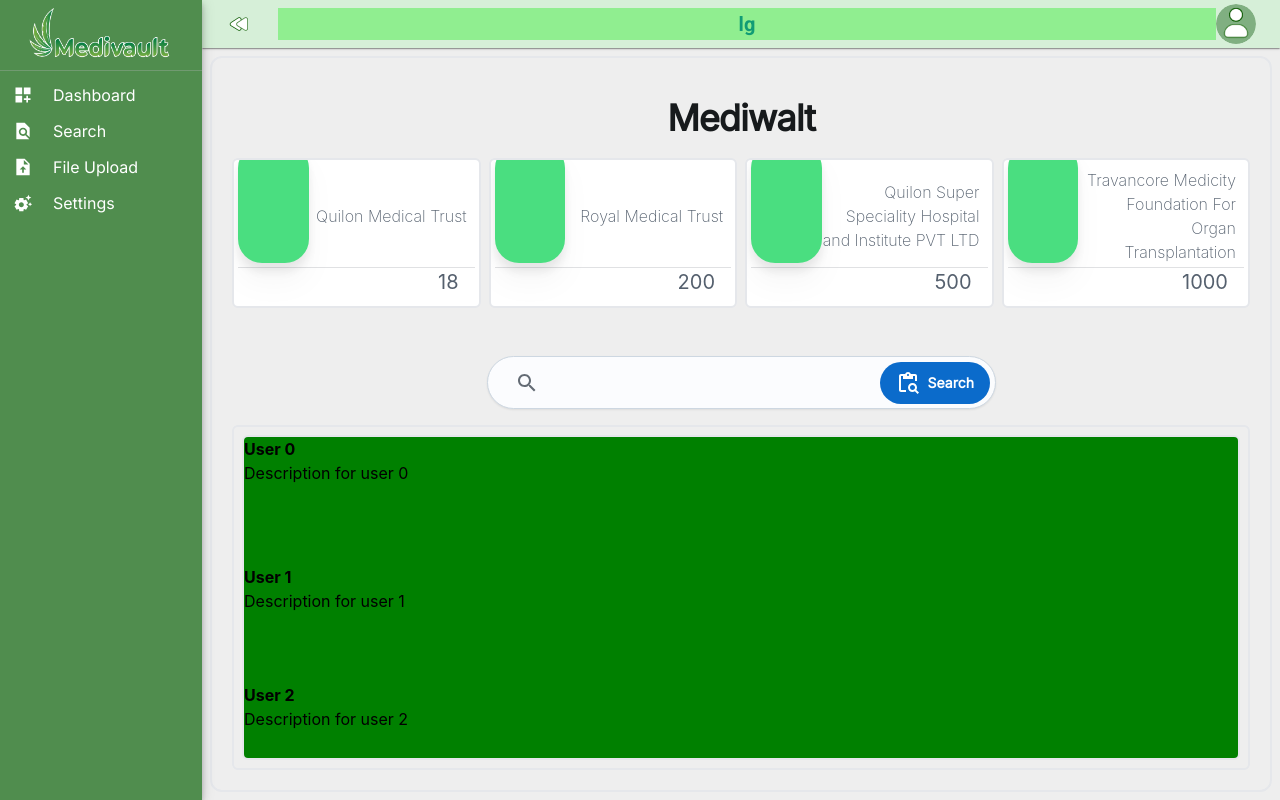
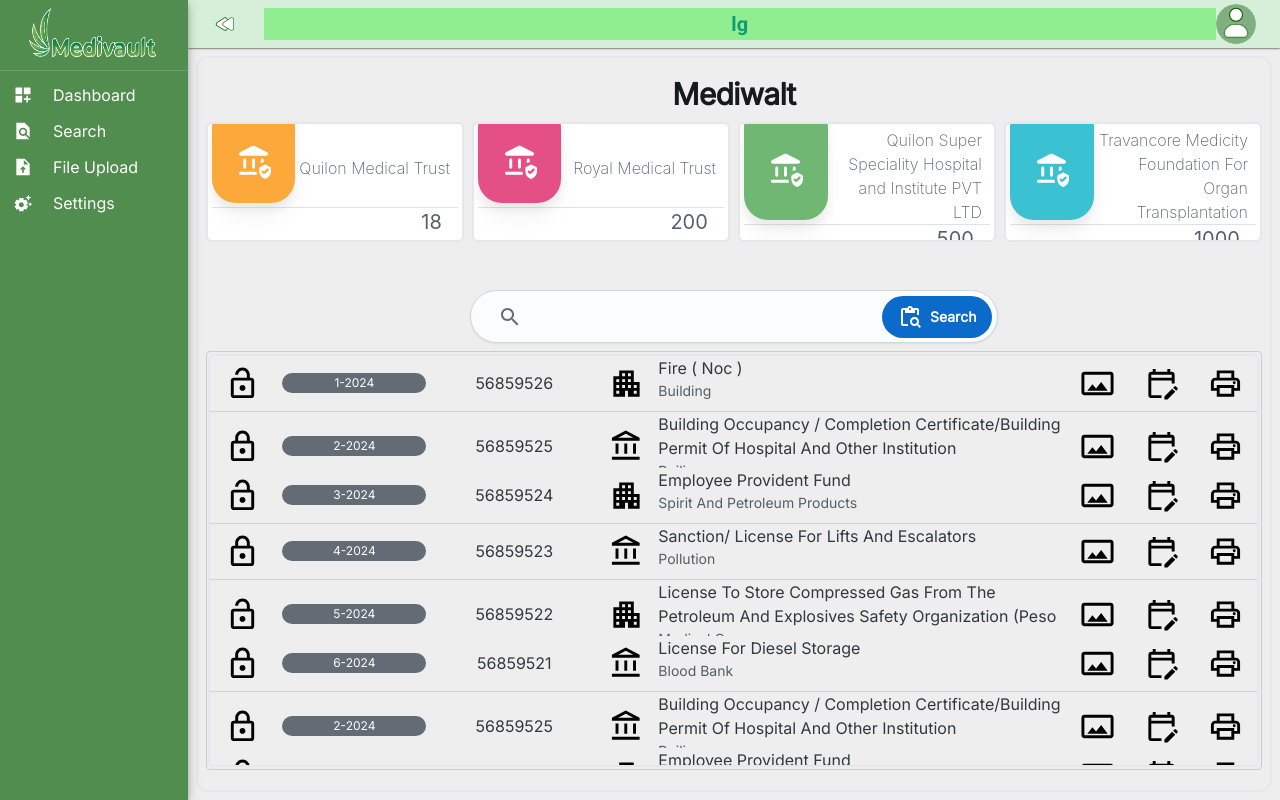
Before and after one commit to itmedicity/medfile_front, a React (Create React App) app: page /Home/Dashboard in a window 1280 px wide. Built offline with nearby package versions, Linux system fonts and the light colour scheme.

Commit message:
desing 10%

```diff
--- a/src/Modules/Dashboard/Dashboard.jsx
+++ b/src/Modules/Dashboard/Dashboard.jsx
@@ -1,51 +1,79 @@
-import { Box, Button, Divider, Input, Typography } from '@mui/joy'
+import { Box, Button, Divider, Input, Sheet, Typography, styled } from '@mui/joy'
+import Grid from '@mui/material/Grid2';
 import React, { memo, useMemo } from 'react'
-import { baseColor } from '../../Constant/Constant'
+import { baseColor, screenHeight } from '../../Constant/Constant'
 import fileIcon1 from '../../assets/Project.gif'
 import ScreenCheck from '../../Components/ScreenCheck'
 import AutocompletedMainSearch from '../../Components/AutocompletedMainSearch'
 import SearchOutlinedIcon from '@mui/icons-material/SearchOutlined';
 import ContentPasteSearchOutlinedIcon from '@mui/icons-material/ContentPasteSearchOutlined';
 import { Virtuoso } from 'react-virtuoso'
+import AssuredWorkloadRoundedIcon from '@mui/icons-material/AssuredWorkloadRounded';
+import HttpsOutlinedIcon from '@mui/icons-material/HttpsOutlined';
+import LockOpenOutlinedIcon from '@mui/icons-material/LockOpenOutlined';
+import AccountBalanceOutlinedIcon from '@mui/icons-material/AccountBalanceOutlined';
+import ApartmentOutlinedIcon from '@mui/icons-material/ApartmentOutlined';
+
+import PanoramaOutlinedIcon from '@mui/icons-material/PanoramaOutlined';
+import EditCalendarOutlinedIcon from '@mui/icons-material/EditCalendarOutlined';
+import LocalPrintshopOutlinedIcon from '@mui/icons-material/LocalPrintshopOutlined';
+// const Item = styled(Sheet)(({ theme }) => ({
+//     backgroundColor: '#fff',
+//     ...theme.typography['body-sm'],
+//     padding: theme.spacing(1),
+//     textAlign: 'center',
+//     borderRadius: 4,
+//     color: theme.vars.palette.text.secondary,
+//     ...theme.applyStyles('dark', {
+//         backgroundColor: theme.palette.background.level1,
+//     }),
+// }));
 
 const Dashboard = () => {
 
-    const users = useMemo(() => {
-        return Array.from({ length: 200 }, (_, index) => ({
-            name: `User ${index}`,
-            bgColor: `hsl(${Math.random() * 360}, 70%, 80%)`,
-            size: Math.floor(Math.random() * 40) + 100,
-            description: `Description for user ${index}`
-        }))
-    }, [])
+    const users = [
+        { id: '1-2024', iconStat: true, docNo: 56859526, trstIcon: false, docHead: 'Fire ( NOC )', docCat: 'Building', docSub: 'Builing' },
+        { id: '2-2024', iconStat: false, docNo: 56859525, trstIcon: true, docHead: 'Building Occupancy / Completion Certificate/Building permit of Hospital and Other Institution', docCat: 'Builing', docSub: 'Builing' },
+        { id: '3-2024', iconStat: true, docNo: 56859524, trstIcon: false, docHead: 'Employee Provident Fund', docCat: 'Spirit and Petroleum products', docSub: 'Builing' },
+        { id: '4-2024', iconStat: false, docNo: 56859523, trstIcon: true, docHead: 'Sanction/ License for Lifts and escalators', docCat: 'POLLUTION', docSub: 'Blood Bank' },
+        { id: '5-2024', iconStat: true, docNo: 56859522, trstIcon: false, docHead: 'License to Store Compressed Gas from the Petroleum and Explosives Safety Organization (PESO', docCat: 'MEDICAL GAS', docSub: 'ORGAN TRANSPLANT' },
+        { id: '6-2024', iconStat: false, docNo: 56859521, trstIcon: true, docHead: 'License for Diesel Storage', docCat: 'Blood Bank', docSub: 'RADIOLOGY ' },
+        { id: '2-2024', iconStat: false, docNo: 56859525, trstIcon: true, docHead: 'Building Occupancy / Completion Certificate/Building permit of Hospital and Other Institution', docCat: 'Builing', docSub: 'Builing' },
+        { id: '3-2024', iconStat: true, docNo: 56859524, trstIcon: false, docHead: 'Employee Provident Fund', docCat: 'Spirit and Petroleum products', docSub: 'Builing' },
+        { id: '4-2024', iconStat: false, docNo: 56859523, trstIcon: true, docHead: 'Sanction/ License for Lifts and escalators', docCat: 'POLLUTION', docSub: 'Blood Bank' },
+        { id: '6-2024', iconStat: false, docNo: 56859521, trstIcon: true, docHead: 'License for Diesel Storage', docCat: 'Blood Bank', docSub: 'RADIOLOGY ' },
+        { id: '2-2024', iconStat: false, docNo: 56859525, trstIcon: true, docHead: 'Building Occupancy / Completion Certificate/Building permit of Hospital and Other Institution', docCat: 'Builing', docSub: 'Builing' },
+        { id: '3-2024', iconStat: true, docNo: 56859524, trstIcon: false, docHead: 'Employee Provident Fund', docCat: 'Spirit and Petroleum products', docSub: 'Builing' },
+    ]
 
     const a = [
-        { id: 18, name: 'Quilon Medical Trust' },
-        { id: 200, name: 'Royal Medical Trust' },
-        { id: 500, name: 'Quilon Super Speciality Hospital and Institute PVT LTD' },
-        { id: 1000, name: 'Travancore Medicity Foundation For Organ Transplantation' },
+        { id: 18, name: 'Quilon Medical Trust', bgColor: '#fc930a' },
+        { id: 200, name: 'Royal Medical Trust', bgColor: '#de2567' },
+        { id: 500, name: 'Quilon Super Speciality Hospital and Institute PVT LTD', bgColor: '#4ba64f' },
+        { id: 1000, name: 'Travancore Medicity Foundation For Organ Transplantation', bgColor: '#0ab3c7' },
     ]
 
     return (
-        <Box className="flex flex-grow flex-col border-2 m-2 rounded-xl p-5 py-5 overflow-scroll"  >
-            <Typography level='h1' textAlign='center' sx={{ p: 2 }} >Mediwalt</Typography>
-            <Box className="flex  justify-center items-center gap-2 flex-wrap flex-col sm:flex-col xl:flex-row md:flex-col" >
+        <Box className="flex flex-col border-2 m-2 rounded-xl p-2 pb-5 overflow-scroll w-full" >
+            <Typography level='h2' textAlign='center' sx={{ p: 1 }} >Mediwalt</Typography>
+            <Grid container spacing={1} sx={{ flexGrow: 1 }}>
                 {a.map((val, idx) => (
+                    <Grid size={{ xs: 12, sm: 6, md: 6, lg: 3, xl: 3 }}>
                         <Box
                             key={idx}
                             className="flex flex-1 border-2 rounded-md p-1 flex-col overflow-y-hidden"
                             sx={{
-                            // borderColor: baseColor.secondary,
                                 bgcolor: '#ffffff',
                                 color: '#55606e',
-                            height: 150,
+                                height: { xs: 150, sm: 150, md: 150, lg: 120, xl: 145 },
                                 width: '100%'
                             }}
                         >
-                        <Box className='flex flex-1' sx={{ height: 115 }} >
+                            <Box className='flex' sx={{ height: 115 }} >
                                 <Box
-                                className="flex w-[30%] items-center justify-center text-5xl bg-green-400 rounded-3xl z-20 drop-shadow-xl"
-                                sx={{ color: baseColor.primaryfont, marginTop: '-20px', float: 'left', marginBottom: 0.5 }} >
+                                    className="flex  w-[34%] items-center justify-center text-5xl rounded-3xl drop-shadow-xl"
+                                    sx={{ bgcolor: val.bgColor, marginTop: '-25px', float: 'left', marginBottom: 0.5, opacity: 0.8 }} >
+                                    <AssuredWorkloadRoundedIcon fontSize='large' sx={{ mt: 2, color: 'white' }} />
                                 </Box>
                                 <Box className="flex flex-col flex-1 justify-center text-end pr-2" >
                                     <Box className='font-extralight' >
@@ -58,9 +86,10 @@ const Dashboard = () => {
                                 <Box className="font-normal text-xl text-opacity-100 pr-4">{val.id}</Box>
                             </Box>
                         </Box>
+                    </Grid>
                 ))}
+            </Grid>
 
-            </Box>
             <Box className="flex mt-12 justify-center" >
                 {/* <AutocompletedMainSearch /> */}
                 <Input
@@ -81,25 +110,53 @@ const Dashboard = () => {
                     }}
                 />
             </Box>
-            <Box className="flex flex-1 border-2 rounded-md mt-4 p-0 pb-4  overflow-scroll" >
+            <Box
+                className="flex justify-center items-center rounded"
+                sx={{
+                    height: 700, // Set explicit height for the Box
+                    width: '100%',
+                    mt: 1,
+                    padding: '0.1em',
+                    border: '1px solid #ccc',
+                }}
+            >
                 <Virtuoso
-                    style={{ overflow: 'hidden' }}
-                    className='flex flex-1 border-2 rounded-md m-2'
+                    style={{ height: '100%', width: '100%' }}
+                    className="border-2 rounded-md"
                     data={users}
                     itemContent={(_, user) => (
-                        <div
-                            style={{
-                                display: 'flex',
-                                flexDirection: 'column',
-                                flex: 1,
-                                backgroundColor: 'green',
-                                // padding: '0.5rem',
-                                height: `${user.size}px`
-                            }}
-                        >
-                            <p><strong>{user.name}</strong></p>
-                            <div>{user.description}</div>
-                        </div>
+                        <Box className="flex flex-1 h-14 flex-col overflow-y-hidden " >
+                            <Box className='flex flex-auto items-center'>
+                                <Box className="flex w-16 h-full justify-center items-center" >
+                                    {
+                                        user.iconStat ? <LockOpenOutlinedIcon fontSize='large' /> : <HttpsOutlinedIcon fontSize='large' />
+                                    }
+                                </Box>
+                                <Box className="flex w-40 justify-center items-center px-2" >
+                                    <Typography level='body-xs' fontWeight={500} variant='solid' color='neutral' textAlign={'center'} className="w-full" sx={{ borderRadius: 10 }} >{user.id}</Typography>
+                                </Box>
+                                <Box className="flex w-40 h-full justify-center items-center">
+                                    <Typography level='body-md'>{user.docNo}</Typography>
+                                </Box>
+                                <Box className="flex w-16 h-full justify-center items-center" >
+                                    {user.trstIcon ? <AccountBalanceOutlinedIcon fontSize='large' /> : <ApartmentOutlinedIcon fontSize='large' />}
+                                </Box>
+                                <Box className="flex flex-1 h-full flex-col" >
+                                    <Typography level='body-md' sx={{ textTransform: 'capitalize' }}>{user.docHead.toLocaleLowerCase()}</Typography>
+                                    <Typography level='body-sm' sx={{ textTransform: 'capitalize' }}>{user.docCat.toLocaleLowerCase()}</Typography>
+                                </Box>
+                                <Box className="flex w-16 h-full justify-center items-center" >
+                                    <PanoramaOutlinedIcon fontSize='large' />
+                                </Box>
+                                <Box className="flex w-16 h-full justify-center items-center" >
+                                    <EditCalendarOutlinedIcon fontSize='large' />
+                                </Box>
+                                <Box className="flex w-16 h-full justify-center items-center" >
+                                    <LocalPrintshopOutlinedIcon fontSize='large' />
+                                </Box>
+                            </Box>
+                            <Divider sx={{}} />
+                        </Box>
                     )}
                 />
             </Box>
--- a/src/Pages/Home.jsx
+++ b/src/Pages/Home.jsx
@@ -35,13 +35,14 @@ const Home = () => {
           // bgcolor: baseColor.backGroundColor,
           bgcolor: '#eeeeee',
           flexGrow: 1,
-          flexDirection: "column"
+          flexDirection: "column",
+          // overflow: 'scroll',
         }}>
         <Box sx={{ display: 'flex' }} >
           <Header toggleDrawer={toggleDrawer} drawerWidth={drawerWidth} />
         </Box>
         {/* inner contents start here */}
-        <Box sx={{ display: 'flex', flexGrow: 1 }} >
+        <Box className="h-full w-full" sx={{ display: 'flex', flexGrow: 1, overflow: 'scroll' }} >
           <Outlet />
         </Box>
         {/* inner content end here */}
```
Lines whose indentation alone changed are shown as unchanged.
